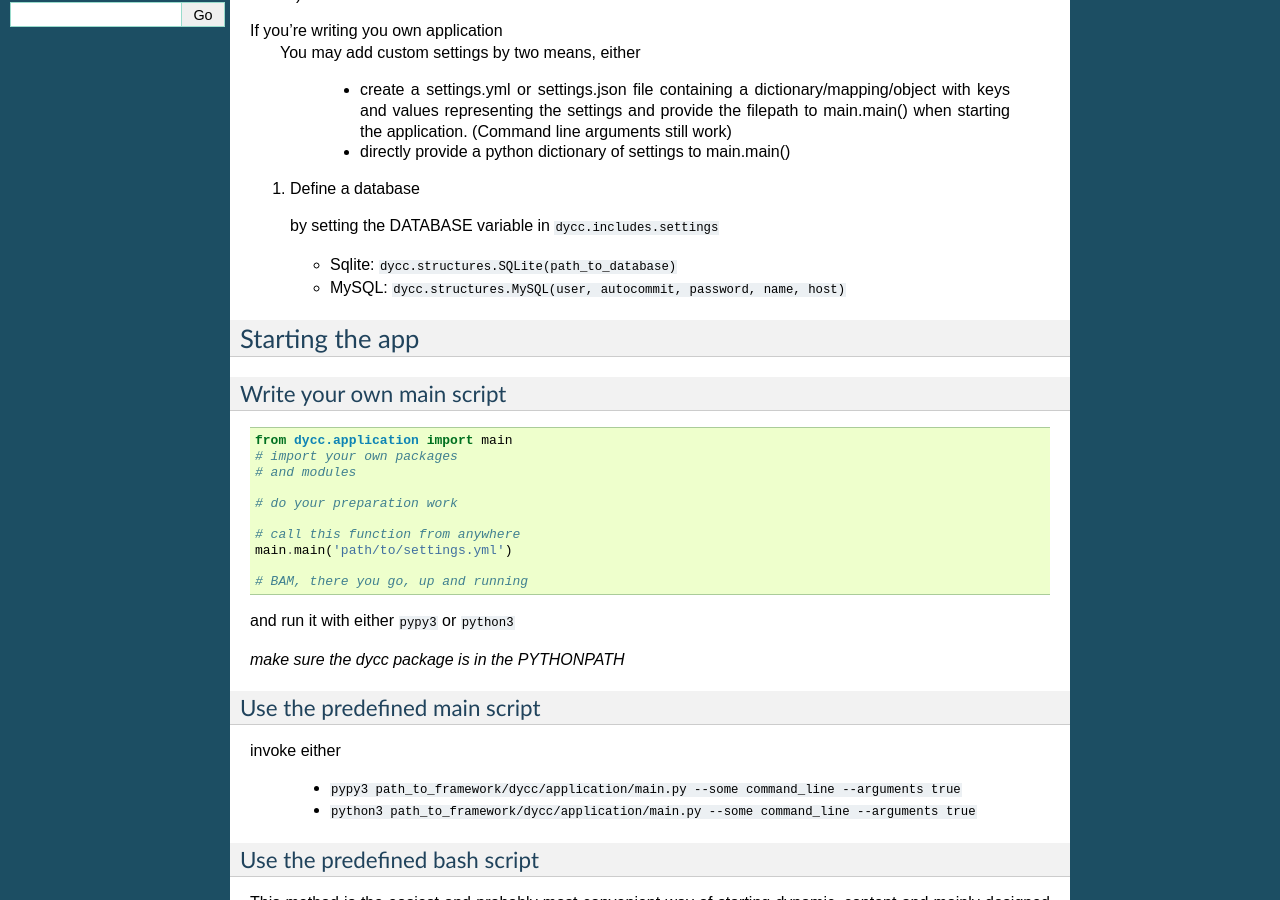
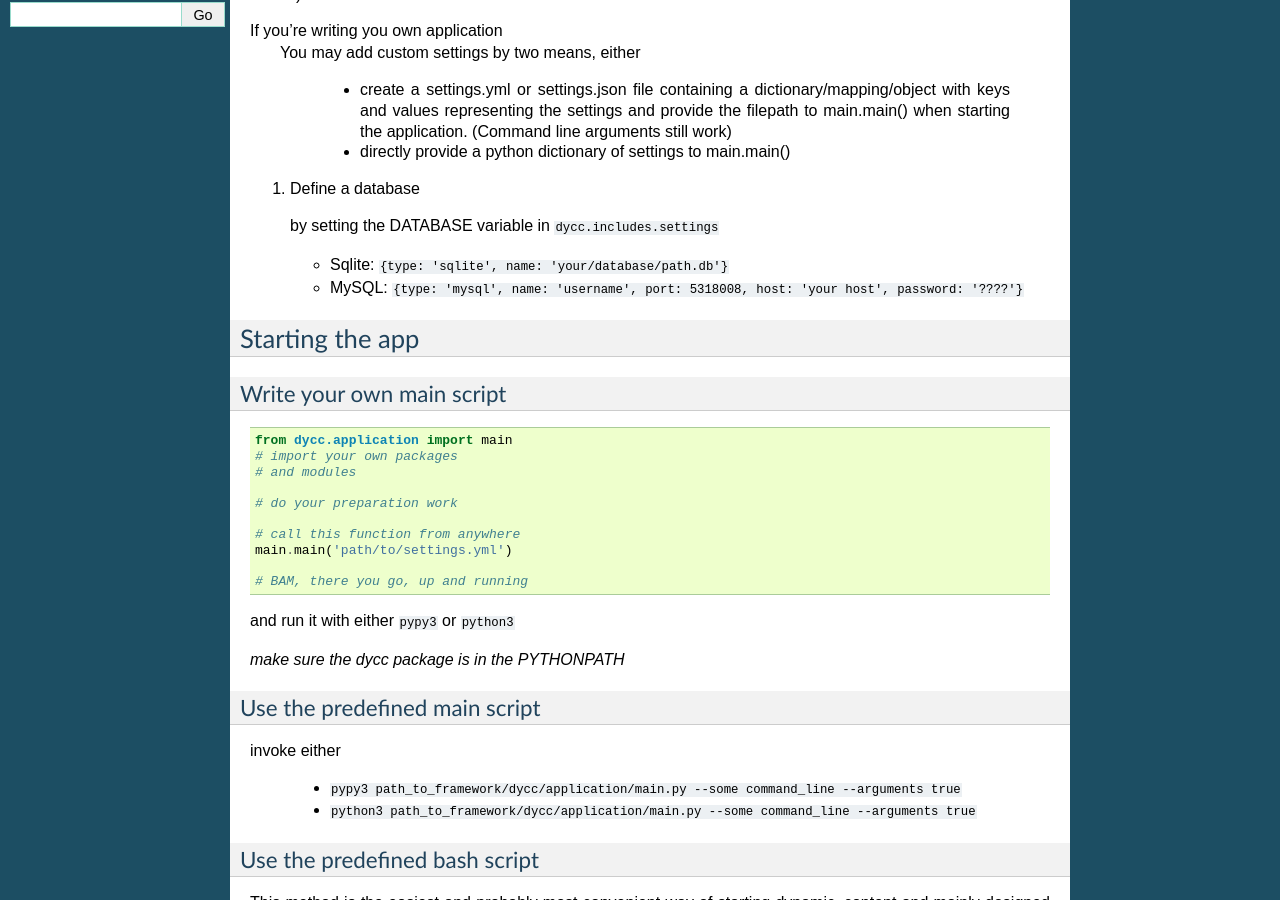
Before and after one commit to JustusAdam/dynamic_content_documentation, a Sphinx documentation site: the page built from source/apps.rst, in a window 1280 px wide and 900 px high, scrolled down 474 px. Built offline with Sphinx 7.4.7, drawn with Linux system fonts in a browser that asks for light colours; formulas are drawn with MathJax 3.

Commit message:
fixing app doc

```diff
--- a/source/apps.rst
+++ b/source/apps.rst
@@ -31,9 +31,9 @@ If you're writing you own application
 
     by setting the DATABASE variable in ``dycc.includes.settings``
 
-    -   Sqlite: ``dycc.structures.SQLite(path_to_database)``
+    -   Sqlite: ``{type: 'sqlite', name: 'your/database/path.db'}``
 
-    -   MySQL: ``dycc.structures.MySQL(user, autocommit, password, name, host)``
+    -   MySQL: ``{type: 'mysql', name: 'username', port: 5318008, host: 'your host', password: '????'}``
 
 Starting the app
 ----------------
```
